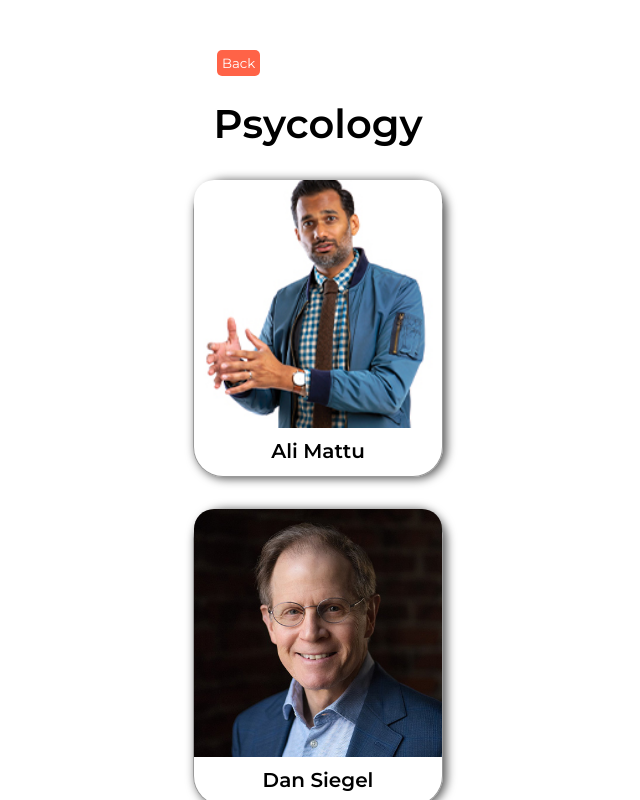
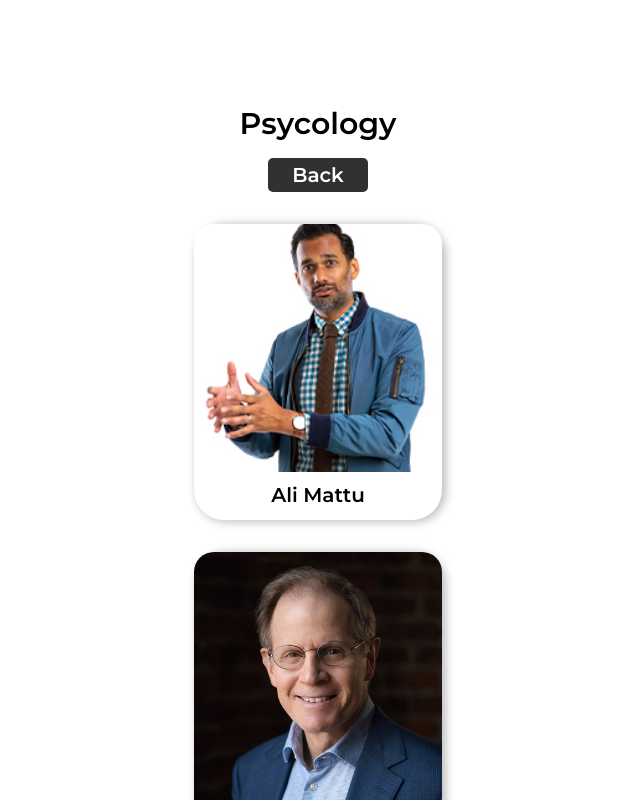
Before and after one commit to Bakha022/Webapp, a plain HTML site: page index.html in a window 1280 px wide. Both pictures are taken after a click on the element "Psycology". Shown: the top 800 px of the page, without its empty margins (322-962 px from the left). Drawn offline with Linux system fonts and the light colour scheme.

Commit message:
back button done

```diff
--- a/category.js
+++ b/category.js
@@ -13,8 +13,8 @@ let category = [
                 card_img: './assets/psycology/Dan Siegel.jpg'
             },
             {
-                first_name: 'Jordan peterson',
-                card_img: './assets/psycology/Jordan peterson.jpeg'
+                first_name: 'Jordan Peterson',
+                card_img: './assets/psycology/Jordan Peterson.jpeg'
             },
             {
                 first_name: 'Kirk Honda',
@@ -55,7 +55,7 @@ let category = [
     },
     {
         id: 3,
-        title: "Healt",
+        title: "Health",
         img: './assets/health.png',
         card: [
             {
--- a/style.css
+++ b/style.css
@@ -25,7 +25,7 @@ img {
 }
 
 .head-title {
-    font-size: 40px;
+    font-size: 30px;
     font-weight: 600;
     line-height: 49px;
     font-family: 'Montserrat', sans-serif;
@@ -38,11 +38,9 @@ img {
 }
 
 .card_content {
-    border: 0.1px solid rgba(128, 128, 128, 0.799);
     width: 248px;
     border-radius: 30px;
-    border-top: 0px;
-    box-shadow: 3px 1px 10px 1px rgba(0, 0, 0, 0.626);
+    box-shadow: 3px 1px 10px 1px rgba(0, 0, 0, 0.258);
 }
 
 .title {
@@ -68,16 +66,17 @@ img {
 }
 
 .backBtn {
-    position: absolute;
-    top: 50px;
-    left: 42.1%;
+    width: 100px;
     text-transform: capitalize;
     padding: 5px;
-    background-color: tomato;
+    background-color: rgba(0, 0, 0, 0.808);
     border: none;
     border-radius: 5px;
     color: white;
     font-family: 'Montserrat', sans-serif;
+    font-size: 20px;
+    font-weight: bold;
+    margin-top: 10px;
 }
 
 
@@ -96,9 +95,7 @@ img {
         font-size: 15px;
     }
     .backBtn {
-        position: absolute;
-        top: 50px;
-        left: 100px;
+        width: 90px;
         text-transform: capitalize;
         padding: 5px;
     }
```
